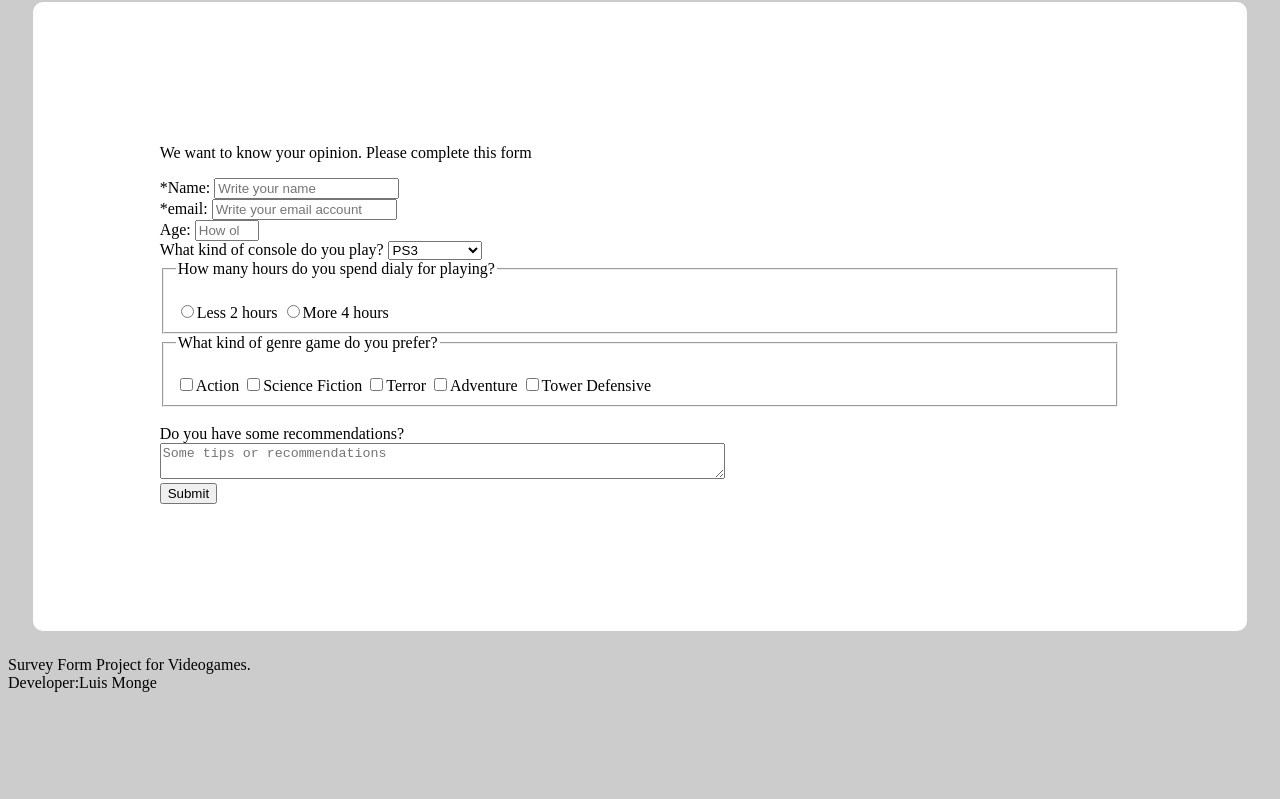
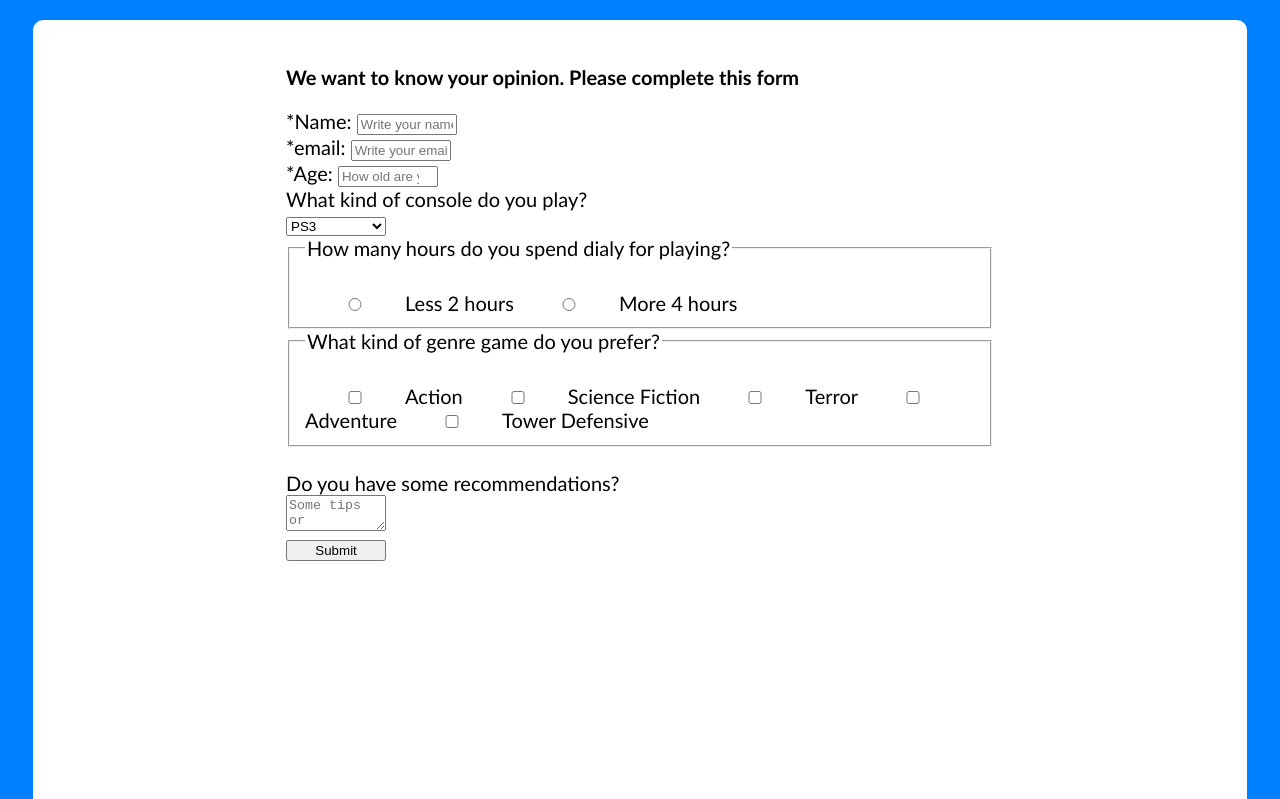
Before and after one commit to IamLAM/SurveyForm, a plain HTML site: page index.html in a window 1280 px wide. Shown: the part 82-881 px from the top of the page. Before the commit the page ends 800 px from the top, so only its background shows below. Drawn offline with Linux system fonts and the light colour scheme.

Commit message:
We are working in stylesheet css

```diff
--- a/css/style.css
+++ b/css/style.css
@@ -1,5 +1,7 @@
 body {
-    background-color: #ccc;
+    background-color: #0080ff;
+    font-family: 'Gill Sans', 'Gill Sans MT', Calibri, 'Trebuchet MS', sans-serif;
+    font-size: 20px;
 }
 
 #title {
@@ -9,6 +11,28 @@ body {
 main {
     background-color: white;
     border-radius: 10px;
-    padding: 10%;
+    padding-left: 20%;
+    padding-right: 20%;
+    padding-bottom: 20%;
+    padding-top: 2%;
     margin: 2%;
 }
+
+footer {
+    text-align: center;
+}
+
+input,
+textarea,
+select,
+button {
+    width: 100px;
+    margin: 0;
+    box-sizing: border-box;
+    -moz-box-sizing: border-box;
+    -webkit-box-sizing: border-box;
+}
+
+#description {
+    font-weight: bold;
+}
--- a/index.html
+++ b/index.html
@@ -2,13 +2,13 @@
 <html>
 
 <head>
-    <title>Videogames Survey Form</title>
+    <title>Video Games Survey Form</title>
     <link rel="stylesheet" href="css/style.css">
 </head>
 
 <body>
     <header id="header-img">
-        <h1 id="title">Videogames Survey Form</h1>
+        <h1 id="title">Video Games Survey Form</h1>
     </header>
     <main>
 
@@ -20,10 +20,10 @@
                        <input type="text" id="name" name="name" placeholder="Write your name" required/></label> <br>
                     <label for="email" id="email-label">*email:
                        <input type="email" id="email" name="email" placeholder="Write your email account" required/></label><br>
-                    <label for="number" id="number-label">Age:
+                    <label for="number" id="number-label">*Age:
                        <input type="number" id="number" name="age" min="10" max="100" placeholder="How old are you?"/></label><br>
 
-                    <label for="dropdown">What kind of console do you play?
+                    <label for="dropdown">What kind of console do you play? <br>
                        <select id="dropdown">
                          <option>PS3</option>
                          <option>PS4</option>
```
